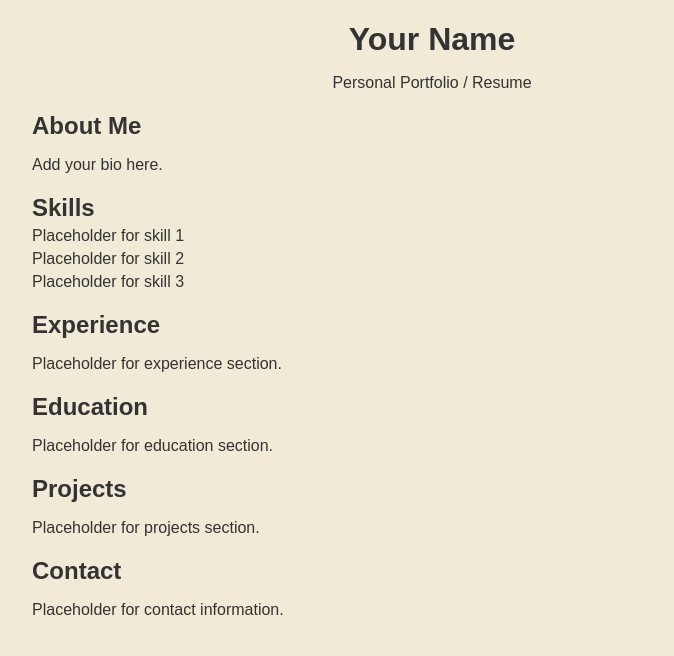
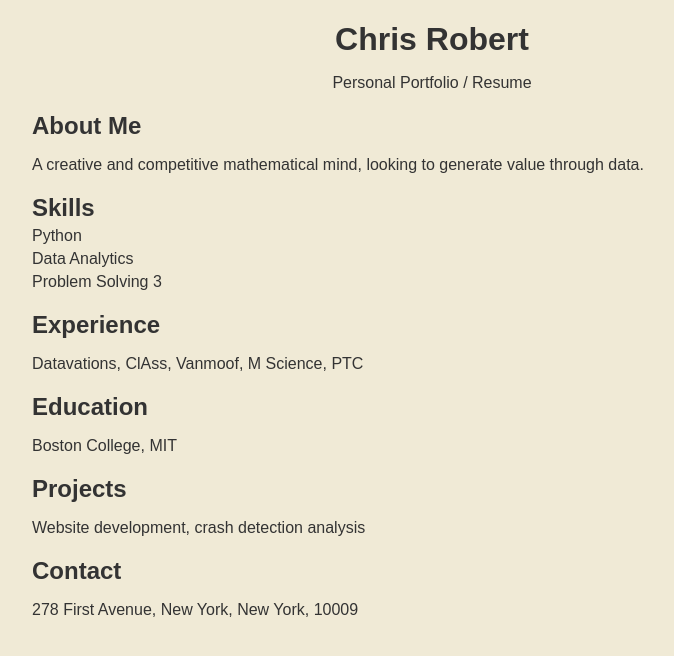
Before and after one commit to lakerzlax893/portfolio, a plain HTML site: page index.html in a window 1280 px wide. Shown: the whole page, without its empty margins (208-882 px from the left). Drawn offline with Linux system fonts and the light colour scheme.

Commit message:
Update index.html

```diff
--- a/index.html
+++ b/index.html
@@ -4,7 +4,7 @@
 <head>
     <meta charset="UTF-8">
     <meta name="viewport" content="width=device-width, initial-scale=1.0">
-    <title>Your Name - Portfolio</title>
+    <title>Chris Robertson - Portfolio</title>
     <style>
         body {
             font-family: Arial, sans-serif;
@@ -44,43 +44,43 @@
 <body>
     <div class="container">
         <header>
-            <h1>Your Name</h1>
+            <h1>Chris Robert</h1>
             <p>Personal Portfolio / Resume</p>
         </header>
 
         <section>
             <h2>About Me</h2>
-            <p>Add your bio here.</p>
+            <p>A creative and competitive mathematical mind, looking to generate value through data.</p>
         </section>
 
         <section>
             <h2>Skills</h2>
             <ul>
-                <li>Placeholder for skill 1</li>
-                <li>Placeholder for skill 2</li>
-                <li>Placeholder for skill 3</li>
+                <li>Python</li>
+                <li>Data Analytics</li>
+                <li>Problem Solving 3</li>
                 <!-- Add more skills as needed -->
             </ul>
         </section>
 
         <section>
             <h2>Experience</h2>
-            <p>Placeholder for experience section.</p>
+            <p>Datavations, ClAss, Vanmoof, M Science, PTC</p>
         </section>
 
         <section>
             <h2>Education</h2>
-            <p>Placeholder for education section.</p>
+            <p>Boston College, MIT</p>
         </section>
 
         <section>
             <h2>Projects</h2>
-            <p>Placeholder for projects section.</p>
+            <p>Website development, crash detection analysis</p>
         </section>
 
         <section>
             <h2>Contact</h2>
-            <p>Placeholder for contact information.</p>
+            <p>278 First Avenue, New York, New York, 10009</p>
         </section>
     </div>
 </body>
```
